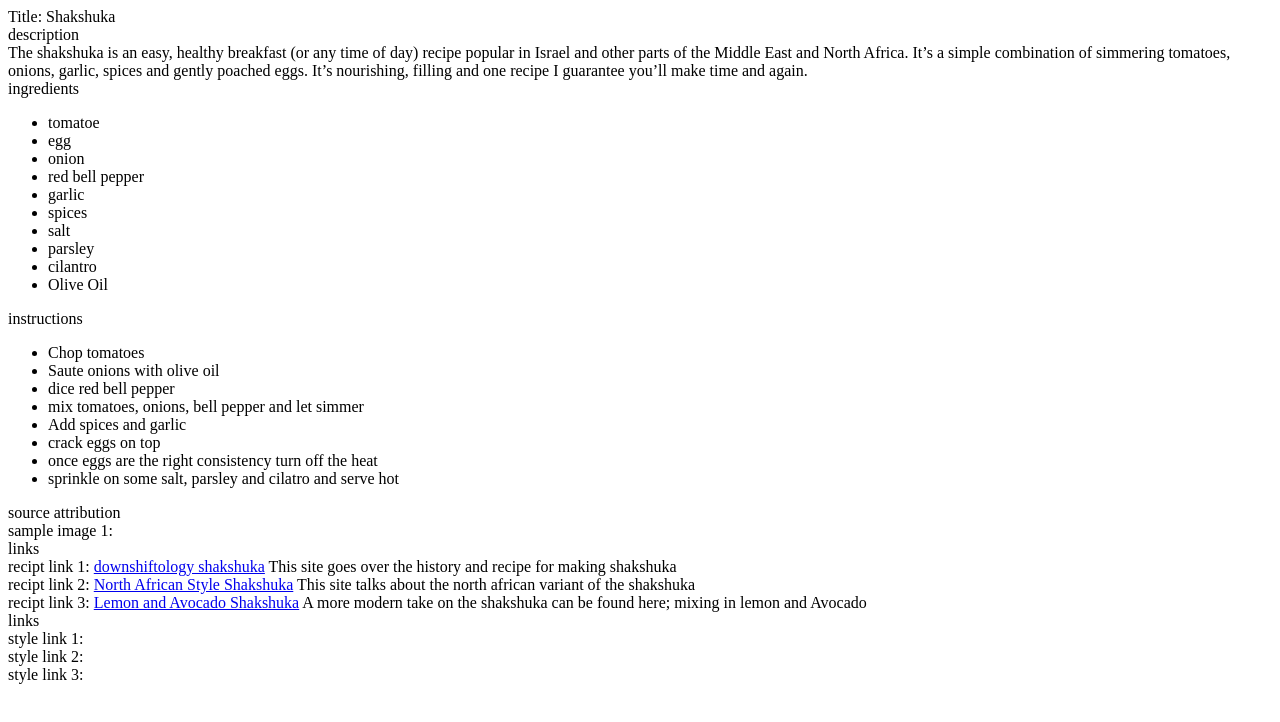
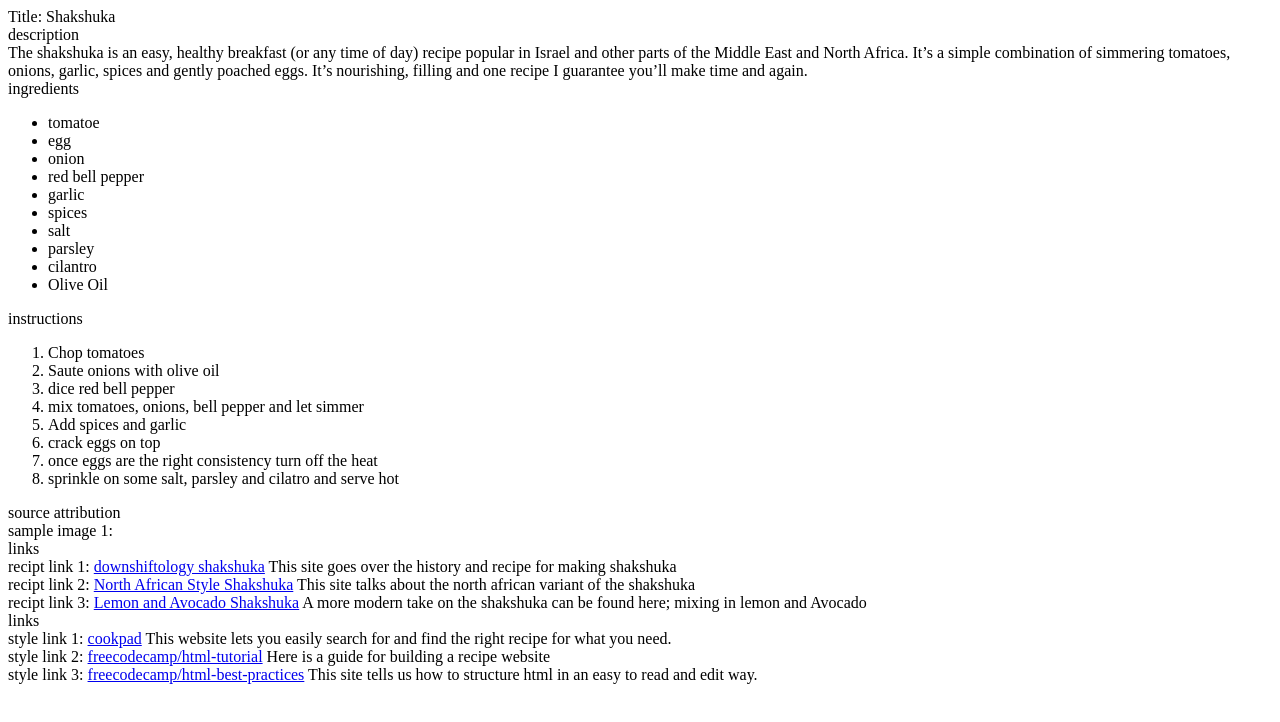
Before and after one commit to dannyandreev/iffall2022, a plain HTML site: page research/index.html in a window 1280 px wide. Drawn offline with Linux system fonts and the light colour scheme.

Commit message:
research finished

```diff
--- a/research/index.html
+++ b/research/index.html
@@ -39,7 +39,7 @@
   </div>
   <div class="section">
     instructions
-    <ul>
+    <ol>
       <li>Chop tomatoes</li>
       <li>Saute onions with olive oil</li>
       <li>dice red bell pepper</li>
@@ -48,7 +48,7 @@
       <li>crack eggs on top</li>
       <li>once eggs are the right consistency turn off the heat</li>
       <li>sprinkle on some salt, parsley and cilatro and serve hot</li>
-    </ul>
+    </ol>
   </div>
   <div class="section">
     source attribution
@@ -77,13 +77,16 @@
   <div class="section">
     links
     <div>
-      style link 1: <a></a>
+      style link 1: <a href="https://cookpad.com/us?via=jp">cookpad</a>
+      This website lets you easily search for and find the right recipe for what you need.
     </div>
     <div>
-      style link 2:
+      style link 2: <a href="https://www.freecodecamp.org/news/html-css-tutorial-build-a-recipe-website/">freecodecamp/html-tutorial</a>
+      Here is a guide for building a recipe website
     </div>
     <div>
-      style link 3:
+      style link 3: <a href="https://www.freecodecamp.org/news/html-best-practices/">freecodecamp/html-best-practices</a>
+      This site tells us how to structure html in an easy to read and edit way.
     </div>
   </div>
 </body>
```
